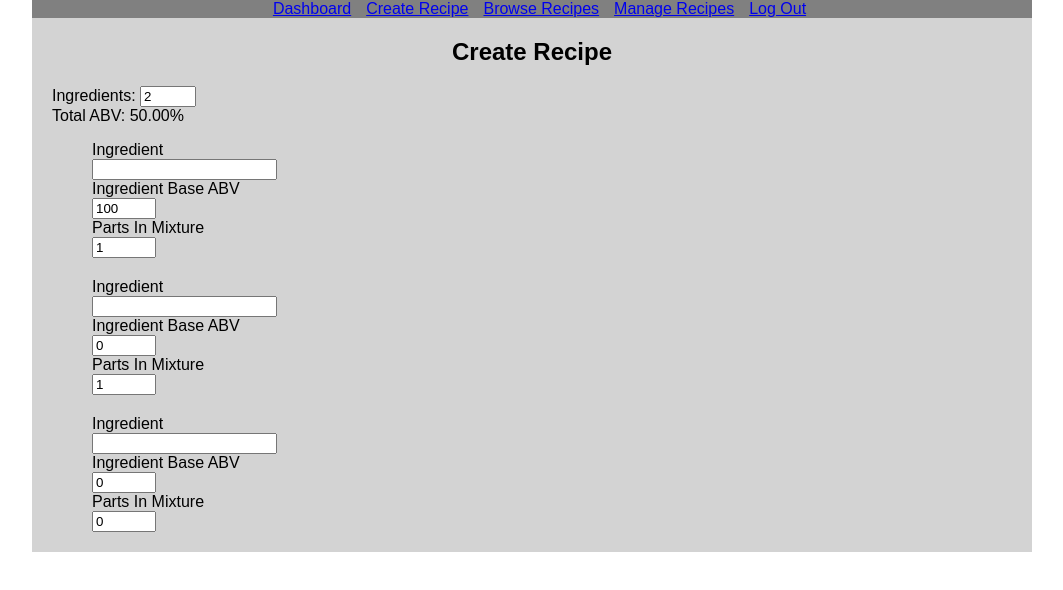
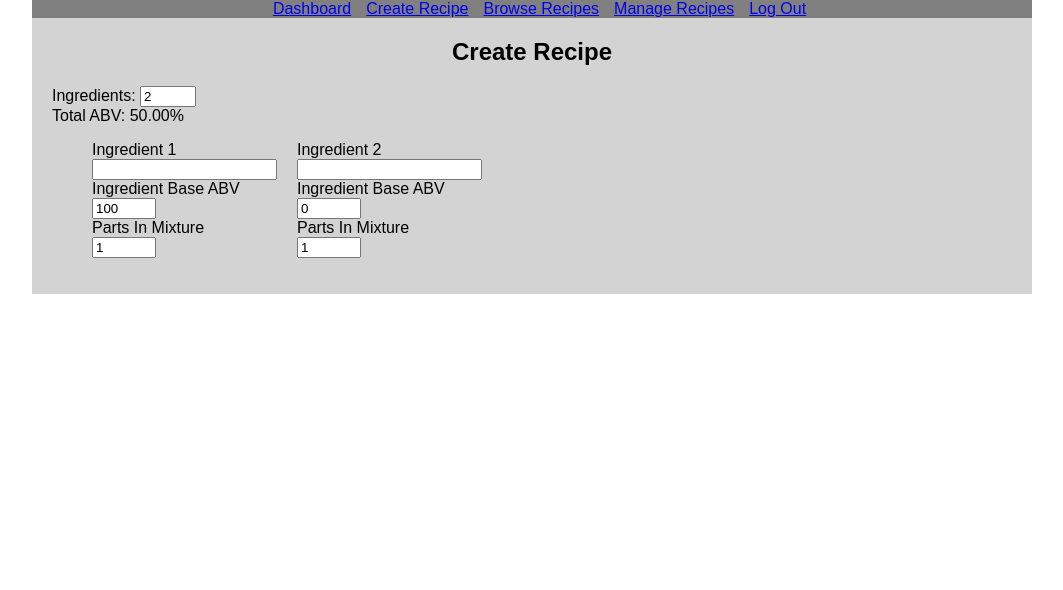
Before and after one commit to LsK101/mixer-hub-client, a React (Create React App) app: page /create in a window 1280 px wide. Shown: the top 590 px of the page, without its empty margins (108-1171 px from the left). Built offline with nearby package versions, Linux system fonts and the light colour scheme.

Commit message:
ABV calculator works up to 15 ingredients

```diff
--- a/package.json
+++ b/package.json
@@ -5,6 +5,7 @@
   "dependencies": {
     "react": "^16.2.0",
     "react-dom": "^16.2.0",
+    "react-render-html": "^0.6.0",
     "react-router": "^4.2.0",
     "react-router-dom": "^4.2.2",
     "react-scripts": "1.1.0"
--- a/src/views/components/recipe-creator.css
+++ b/src/views/components/recipe-creator.css
@@ -1,5 +1,6 @@
 .abv-display,
-.number-of-ingredients-input {
+.number-of-ingredients-input,
+.ingredient {
 	display: inline-block;
 }
 
@@ -8,5 +9,10 @@
 }
 
 .ingredient {
+	margin-right: 20px;
 	margin-bottom: 20px;
 }
+
+.ingredient-hidden {
+	display: none;
+}
--- a/src/views/components/recipe-creator.js
+++ b/src/views/components/recipe-creator.js
@@ -9,6 +9,7 @@ class RecipeCreator extends Component {
 		super(props);
 		this.state = {
 			"ingredients": 2,
+			"visibility": ["ingredient","ingredient","ingredient-hidden","ingredient-hidden","ingredient-hidden","ingredient-hidden","ingredient-hidden","ingredient-hidden","ingredient-hidden","ingredient-hidden","ingredient-hidden","ingredient-hidden","ingredient-hidden","ingredient-hidden","ingredient-hidden"],
 			"ingredientABV": [100,0,0,0,0,0,0,0,0,0,0,0,0,0,0],
 			"parts": [1,1,0,0,0,0,0,0,0,0,0,0,0,0,0]
 		};
@@ -18,7 +19,23 @@ class RecipeCreator extends Component {
 		let changeValue = parseInt(value,10);
 		this.setState({
 			"ingredients": changeValue
-		})
+		});
+		this.setIngredientVisibility(changeValue);
+	}
+
+	setIngredientVisibility(value) {
+		let newVisibilityArray = [];
+		for (let i = 0; i < 15; i++) {
+			if (i < value) {
+				newVisibilityArray.push("ingredient");
+			}
+			else {
+				newVisibilityArray.push("ingredient-hidden");
+			}
+		}
+		this.setState({
+			"visibility": newVisibilityArray
+		});
 	}
 
 	changeABV(value,index) {
@@ -44,7 +61,7 @@ class RecipeCreator extends Component {
 	getTotalAlcohol(ingredientABV,parts) {
 		let totalAlcohol = 0;
 		let alcohol;
-		for (let i = 0; i < ingredientABV.length; i++) {
+		for (let i = 0; i < this.state.ingredients; i++) {
 			alcohol = ingredientABV[i] * parts[i];
 			totalAlcohol = totalAlcohol + alcohol;
 		}
@@ -54,7 +71,7 @@ class RecipeCreator extends Component {
 	getTotalParts(parts) {
 		let runningTotal = 0;
 		let partsSingle;
-		for (let i = 0; i < parts.length; i++) {
+		for (let i = 0; i < this.state.ingredients; i++) {
 			partsSingle = parts[i];
 			runningTotal = runningTotal + partsSingle;
 		}
@@ -75,8 +92,8 @@ class RecipeCreator extends Component {
 				<span>Total ABV: </span><OutputValue value={ABV} className="abv-display" />%
 
 				<ul className="ingredient-list">
-					<li className="ingredient">
-						Ingredient
+					<li className={this.state.visibility[0]}>
+						Ingredient 1
 						<TextInput />
 						Ingredient Base ABV
 						<NumberInput min={0} max={100} value={this.state.ingredientABV[0]}
@@ -85,8 +102,8 @@ class RecipeCreator extends Component {
 						<NumberInput min={0} max={999} value={this.state.parts[0]}
 							onChange={value => this.changeParts(value,0)} />
 					</li>
-					<li className="ingredient">
-						Ingredient
+					<li className={this.state.visibility[1]}>
+						Ingredient 2
 						<TextInput />
 						Ingredient Base ABV
 						<NumberInput min={0} max={100} value={this.state.ingredientABV[1]}
@@ -95,8 +112,8 @@ class RecipeCreator extends Component {
 						<NumberInput min={0} max={999} value={this.state.parts[1]}
 							onChange={value => this.changeParts(value,1)} />
 					</li>
-					<li className="ingredient">
-						Ingredient
+					<li className={this.state.visibility[2]}>
+						Ingredient 3
 						<TextInput />
 						Ingredient Base ABV
 						<NumberInput min={0} max={100} value={this.state.ingredientABV[2]}
@@ -105,6 +122,126 @@ class RecipeCreator extends Component {
 						<NumberInput min={0} max={999} value={this.state.parts[2]}
 							onChange={value => this.changeParts(value,2)} />
 					</li>
+					<li className={this.state.visibility[3]}>
+						Ingredient 4
+						<TextInput />
+						Ingredient Base ABV
+						<NumberInput min={0} max={100} value={this.state.ingredientABV[3]}
+							onChange={value => this.changeABV(value,3)} />
+						Parts In Mixture
+						<NumberInput min={0} max={999} value={this.state.parts[3]}
+							onChange={value => this.changeParts(value,3)} />
+					</li>
+					<li className={this.state.visibility[4]}>
+						Ingredient 5
+						<TextInput />
+						Ingredient Base ABV
+						<NumberInput min={0} max={100} value={this.state.ingredientABV[4]}
+							onChange={value => this.changeABV(value,4)} />
+						Parts In Mixture
+						<NumberInput min={0} max={999} value={this.state.parts[4]}
+							onChange={value => this.changeParts(value,4)} />
+					</li>
+					<li className={this.state.visibility[5]}>
+						Ingredient 6
+						<TextInput />
+						Ingredient Base ABV
+						<NumberInput min={0} max={100} value={this.state.ingredientABV[5]}
+							onChange={value => this.changeABV(value,5)} />
+						Parts In Mixture
+						<NumberInput min={0} max={999} value={this.state.parts[5]}
+							onChange={value => this.changeParts(value,5)} />
+					</li>
+					<li className={this.state.visibility[6]}>
+						Ingredient 7
+						<TextInput />
+						Ingredient Base ABV
+						<NumberInput min={0} max={100} value={this.state.ingredientABV[6]}
+							onChange={value => this.changeABV(value,6)} />
+						Parts In Mixture
+						<NumberInput min={0} max={999} value={this.state.parts[6]}
+							onChange={value => this.changeParts(value,6)} />
+					</li>
+					<li className={this.state.visibility[7]}>
+						Ingredient 8
+						<TextInput />
+						Ingredient Base ABV
+						<NumberInput min={0} max={100} value={this.state.ingredientABV[7]}
+							onChange={value => this.changeABV(value,7)} />
+						Parts In Mixture
+						<NumberInput min={0} max={999} value={this.state.parts[7]}
+							onChange={value => this.changeParts(value,7)} />
+					</li>
+					<li className={this.state.visibility[8]}>
+						Ingredient 9
+						<TextInput />
+						Ingredient Base ABV
+						<NumberInput min={0} max={100} value={this.state.ingredientABV[8]}
+							onChange={value => this.changeABV(value,8)} />
+						Parts In Mixture
+						<NumberInput min={0} max={999} value={this.state.parts[8]}
+							onChange={value => this.changeParts(value,8)} />
+					</li>
+					<li className={this.state.visibility[9]}>
+						Ingredient 10
+						<TextInput />
+						Ingredient Base ABV
+						<NumberInput min={0} max={100} value={this.state.ingredientABV[9]}
+							onChange={value => this.changeABV(value,9)} />
+						Parts In Mixture
+						<NumberInput min={0} max={999} value={this.state.parts[9]}
+							onChange={value => this.changeParts(value,9)} />
+					</li>
+					<li className={this.state.visibility[10]}>
+						Ingredient 11
+						<TextInput />
+						Ingredient Base ABV
+						<NumberInput min={0} max={100} value={this.state.ingredientABV[10]}
+							onChange={value => this.changeABV(value,10)} />
+						Parts In Mixture
+						<NumberInput min={0} max={999} value={this.state.parts[10]}
+							onChange={value => this.changeParts(value,10)} />
+					</li>
+					<li className={this.state.visibility[11]}>
+						Ingredient 12
+						<TextInput />
+						Ingredient Base ABV
+						<NumberInput min={0} max={100} value={this.state.ingredientABV[11]}
+							onChange={value => this.changeABV(value,11)} />
+						Parts In Mixture
+						<NumberInput min={0} max={999} value={this.state.parts[11]}
+							onChange={value => this.changeParts(value,11)} />
+					</li>
+					<li className={this.state.visibility[12]}>
+						Ingredient 13
+						<TextInput />
+						Ingredient Base ABV
+						<NumberInput min={0} max={100} value={this.state.ingredientABV[12]}
+							onChange={value => this.changeABV(value,12)} />
+						Parts In Mixture
+						<NumberInput min={0} max={999} value={this.state.parts[12]}
+							onChange={value => this.changeParts(value,12)} />
+					</li>
+					<li className={this.state.visibility[13]}>
+						Ingredient 14
+						<TextInput />
+						Ingredient Base ABV
+						<NumberInput min={0} max={100} value={this.state.ingredientABV[13]}
+							onChange={value => this.changeABV(value,13)} />
+						Parts In Mixture
+						<NumberInput min={0} max={999} value={this.state.parts[13]}
+							onChange={value => this.changeParts(value,13)} />
+					</li>
+					<li className={this.state.visibility[14]}>
+						Ingredient 15
+						<TextInput />
+						Ingredient Base ABV
+						<NumberInput min={0} max={100} value={this.state.ingredientABV[14]}
+							onChange={value => this.changeABV(value,14)} />
+						Parts In Mixture
+						<NumberInput min={0} max={999} value={this.state.parts[14]}
+							onChange={value => this.changeParts(value,14)} />
+					</li>
 				</ul>
 			</div>
 		);
```
Also changed, not shown: 1 other file (tests, documents, lock files or other folders).
